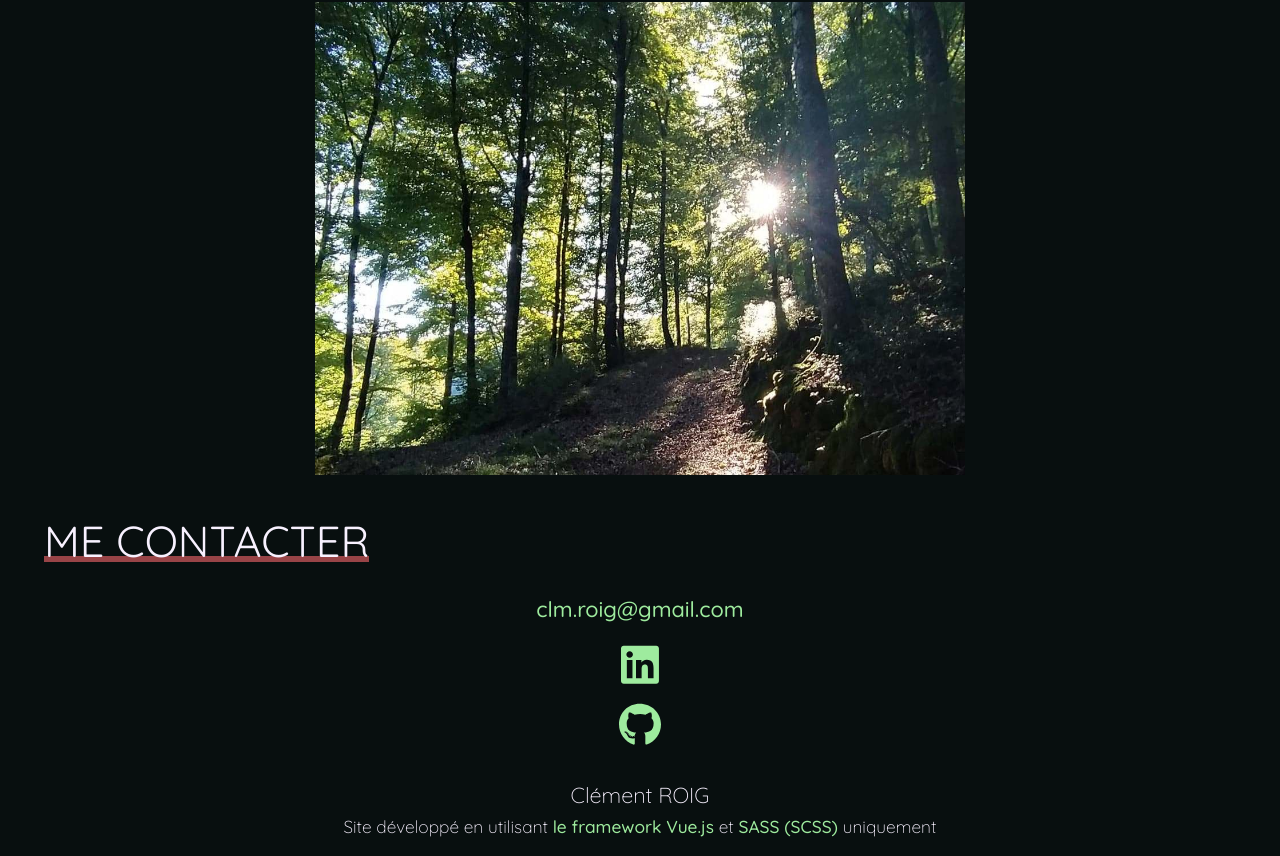
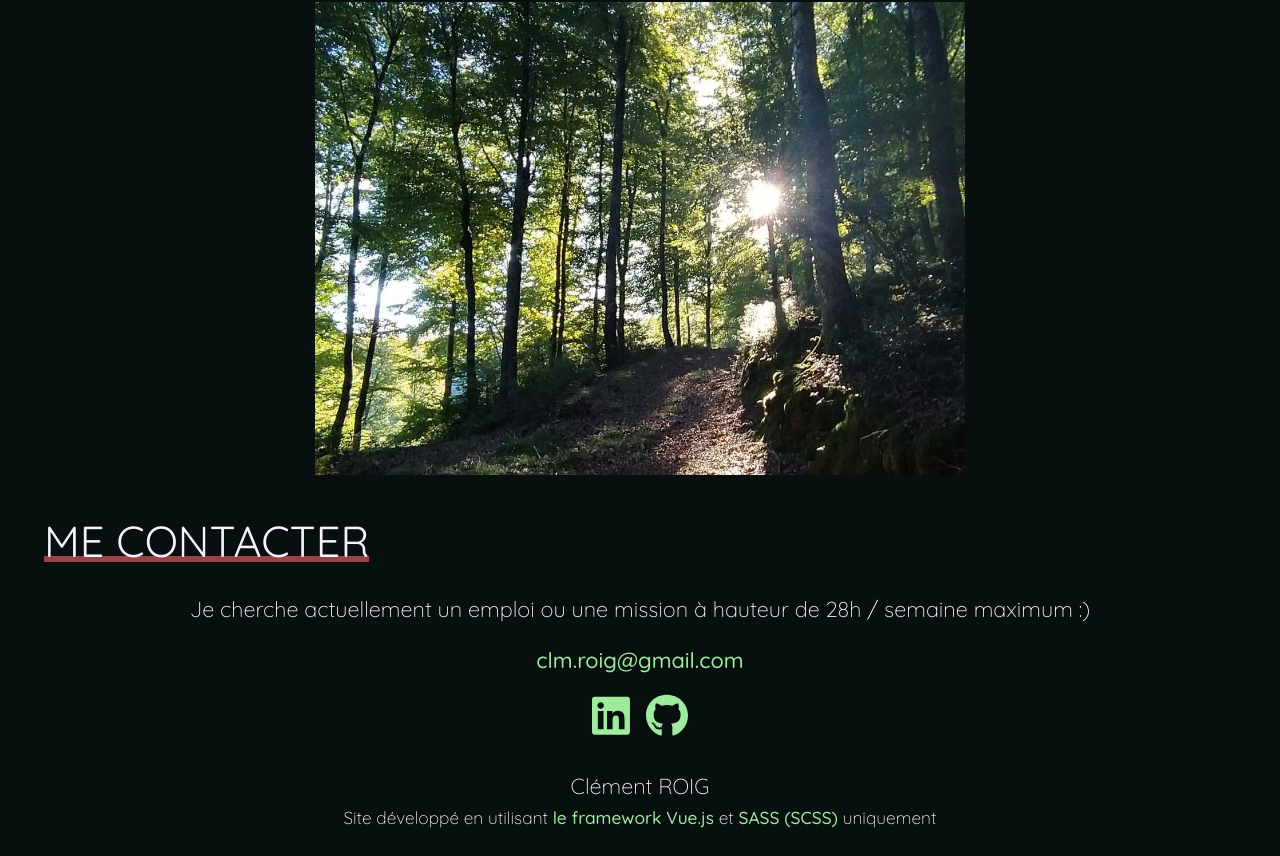
Before and after one commit to Clm-Roig/clm-roig.github.io, a Vue app: page / in a window 1280 px wide. Shown: the part 3428-4284 px from the top of the page. Built offline with nearby package versions, Linux system fonts and the light colour scheme; a web font is replaced by a local one.

Commit message:
Improve contact section

```diff
--- a/src/locales/en.json
+++ b/src/locales/en.json
@@ -39,7 +39,8 @@
     }
   },
   "contact": {
-    "section-title": "Contact me"
+    "section-title": "Contact me",
+    "text": "I'm currently looking for a part-time job or mission (28h / week maximum) :)"
   },
   "built-using": "Website built using <a href=\"https://vuejs.org/\">Vue.js framework</a> and <a href=\"https://sass-lang.com/\">SASS (SCSS)</a> only"
 }
--- a/src/locales/fr.json
+++ b/src/locales/fr.json
@@ -39,7 +39,8 @@
     }
   },
   "contact": {
-    "section-title": "Me contacter"
+    "section-title": "Me contacter",
+    "text": "Je cherche actuellement un emploi ou une mission à hauteur de 28h / semaine maximum :)"
   },
   "built-using": "Site développé en utilisant <a href=\"https://vuejs.org/\">le framework Vue.js</a> et <a href=\"https://sass-lang.com/\">SASS (SCSS)</a> uniquement"
 }
--- a/src/views/ContactView.vue
+++ b/src/views/ContactView.vue
@@ -3,7 +3,9 @@
 <template>
   <h2>{{ $t("contact.section-title") }}</h2>
   <div class="contact">
+    <p>{{ $t("contact.text") }}</p>
     <p><a href="mailto:clm.roig@gmail.com">clm.roig@gmail.com</a></p>
+    <div class="contact__icons">
       <a
         class="contact__link"
         href="https://www.linkedin.com/in/clm-roig/"
@@ -29,6 +31,7 @@
         ></font-awesome-icon>
       </a>
     </div>
+  </div>
 </template>
 
 <style scoped lang="scss">
@@ -37,6 +40,10 @@
   display: flex;
   flex-direction: column;
   gap: 16px;
+  &__icons {
+    display: flex;
+    gap: 16px;
+  }
   &__link:hover {
     background-color: transparent;
     color: $white;
```
Lines whose indentation alone changed are shown as unchanged.
